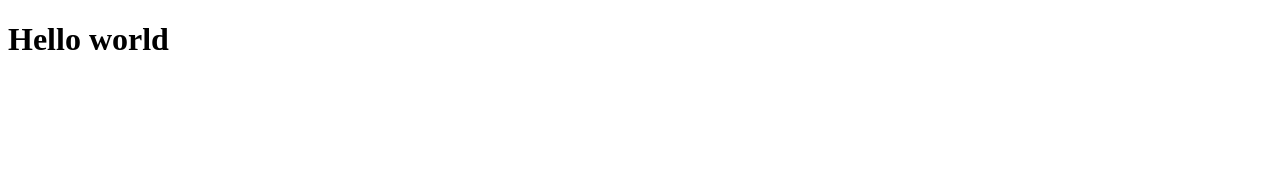
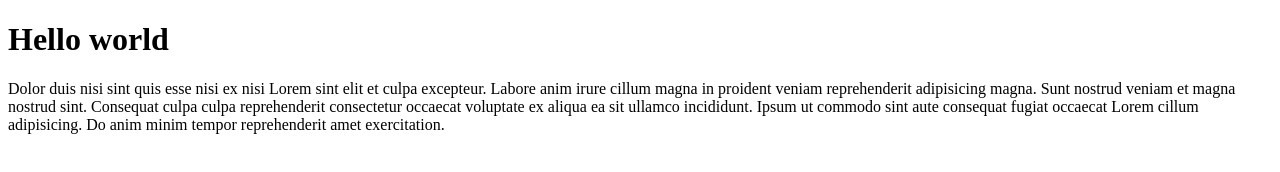
Before and after one commit to Programmingblog89/Gitprojects, a plain HTML site: page index.html in a window 1280 px wide. Drawn offline with Linux system fonts and the light colour scheme.

Commit message:
Adding paragraph

```diff
--- a/index.html
+++ b/index.html
@@ -10,7 +10,7 @@
     </head>
     <body>
        <h1>Hello world</h1>
-
+        <p>Dolor duis nisi sint quis esse nisi ex nisi Lorem sint elit et culpa excepteur. Labore anim irure cillum magna in proident veniam reprehenderit adipisicing magna. Sunt nostrud veniam et magna nostrud sint. Consequat culpa culpa reprehenderit consectetur occaecat voluptate ex aliqua ea sit ullamco incididunt. Ipsum ut commodo sint aute consequat fugiat occaecat Lorem cillum adipisicing. Do anim minim tempor reprehenderit amet exercitation.</p>
         <script src="" async defer></script>
     </body>
 </html>
```
